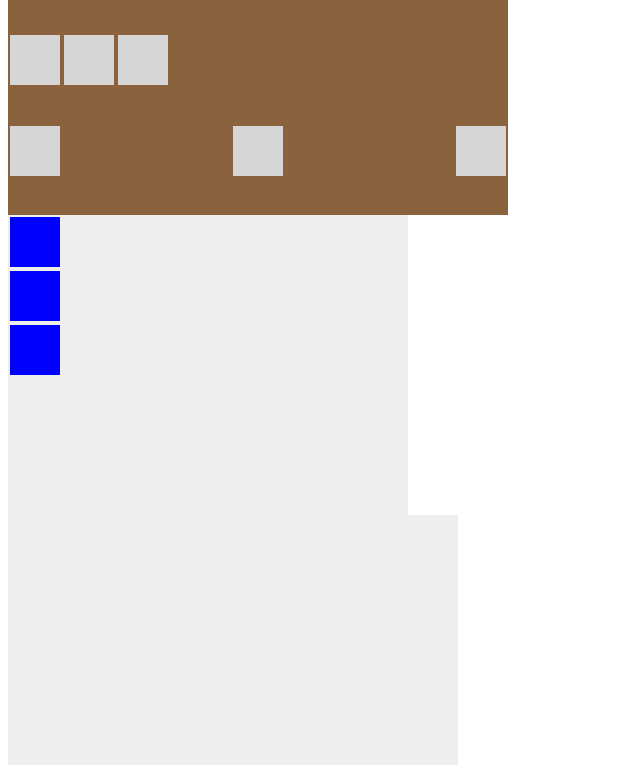
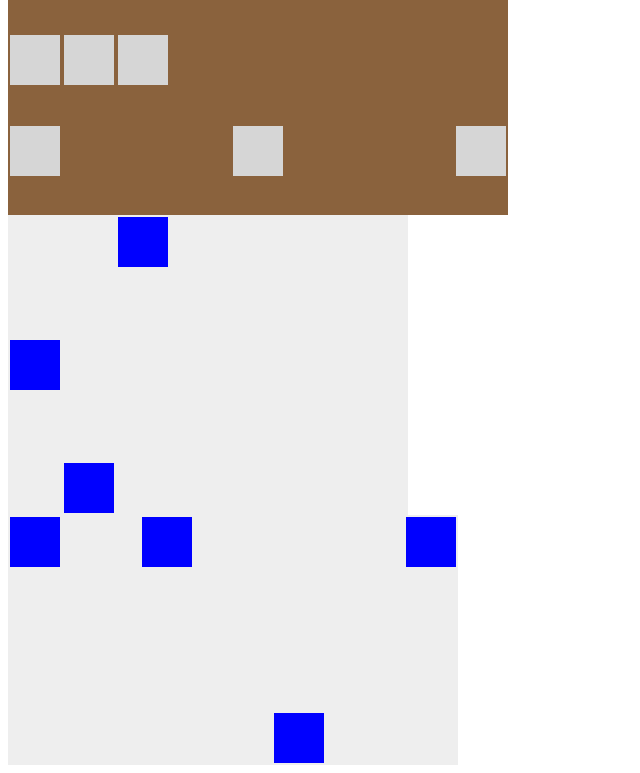
Before and after one commit to Sethlstew12/M1C2-Flexbox-Assignment, a website: page index.html in a window 1280 px wide. Shown: the part 1198-1971 px from the top of the page, without its empty margins (0-640 px from the left). Drawn offline with Linux system fonts and the light colour scheme.

Commit message:
commit to 'main'

```diff
--- a/index.html
+++ b/index.html
@@ -228,12 +228,21 @@
         width: 400px;
         height: 300px;
         background-color: #eeeeee;
-        flex-direction: column;
+    }
+
+    .box1 div {
+        margin: 2px;
+        width: 50px;
+        height: 50px;
+        background-color: blue;
     }
 
     .box1 {
         display: flex;
         align-items: center;
+    }
+
+    .box2 div {
         margin: 2px;
         width: 50px;
         height: 50px;
@@ -243,6 +252,9 @@
     .box2 {
         display: flex;
         align-items: flex-end;
+    }
+
+    .box3 div {
         margin: 2px;
         width: 50px;
         height: 50px;
@@ -252,10 +264,6 @@
     .box3 {
         display: flex;
         align-items: flex-start;
-        margin: 2px;
-        width: 50px;
-        height: 50px;
-        background-color: blue;
     }
 
     .flexNine {
@@ -263,6 +271,19 @@
         width: 450px;
         height: 250px;
         background-color:  #eeeeee;
+        justify-content:space-between;
+    }
+
+    .flexNine div {
+        margin: 2px;
+        width: 50px;
+        height: 50px;
+        background-color: blue;
+    }
+
+    #special {
+        display: flex;
+        align-self: flex-end;
     }
 
 
@@ -353,7 +374,6 @@
             <div class="box3">
                 <div class="square"></div>
             </div>
-            </div>
         </div>
         <div class="flexNine">
             <div class="square"></div>
```
Also changed, not shown: 1 other file.
